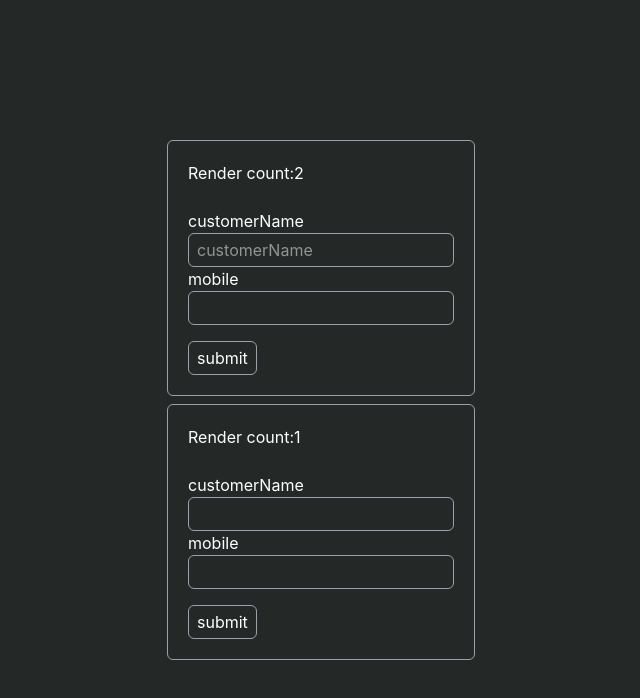
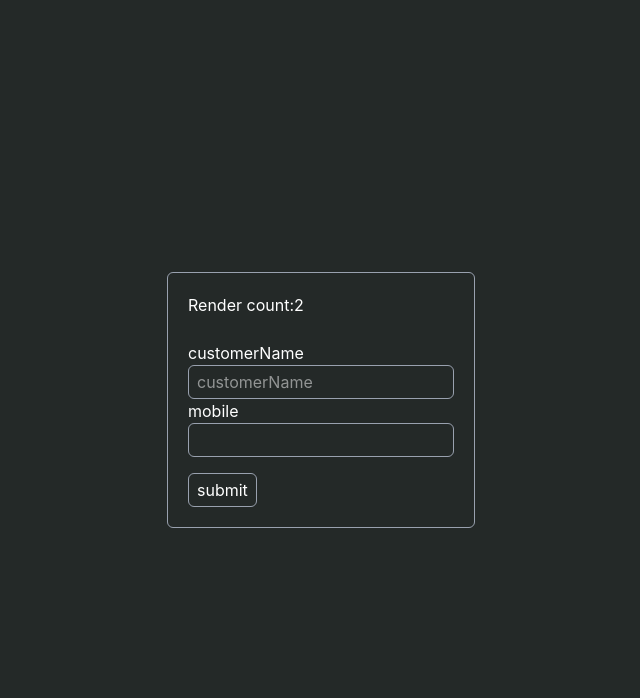
Before and after one commit to amiralim1377/react-hook-form-workshop, a React (Vite) app: page / in a window 1280 px wide. Shown: the top 698 px of the page, without its empty margins (319-959 px from the left). Built offline with nearby package versions, Linux system fonts and the light colour scheme.

Commit message:
comment-TypicalForm

```diff
--- a/src/App.tsx
+++ b/src/App.tsx
@@ -1,12 +1,11 @@
 import "./App.css";
 import FoodDeliveryForm from "./FoodDeliveryForm";
-import TypicalForm from "./TypicalForm";
 
 function App() {
   return (
     <div className="container min-h-screen flex items-center justify-center text-white flex-col gap-2">
       <FoodDeliveryForm />
-      <TypicalForm />
+      {/* <TypicalForm /> */}
     </div>
   );
 }
```
